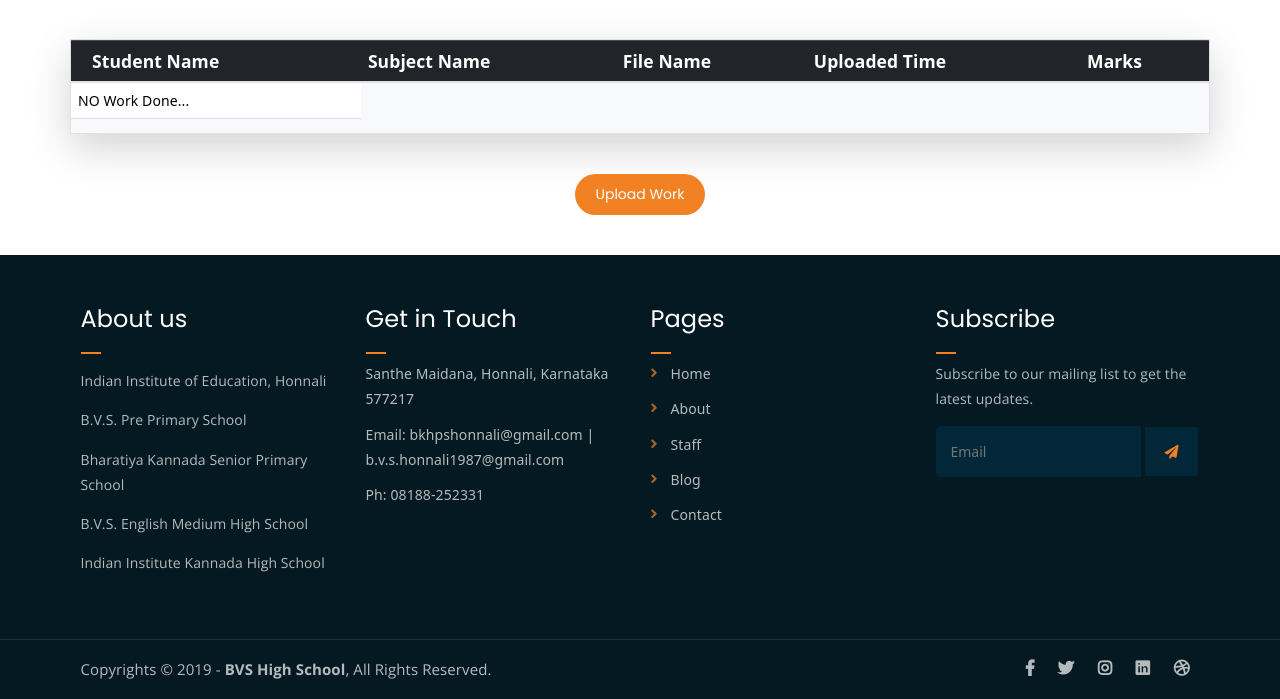
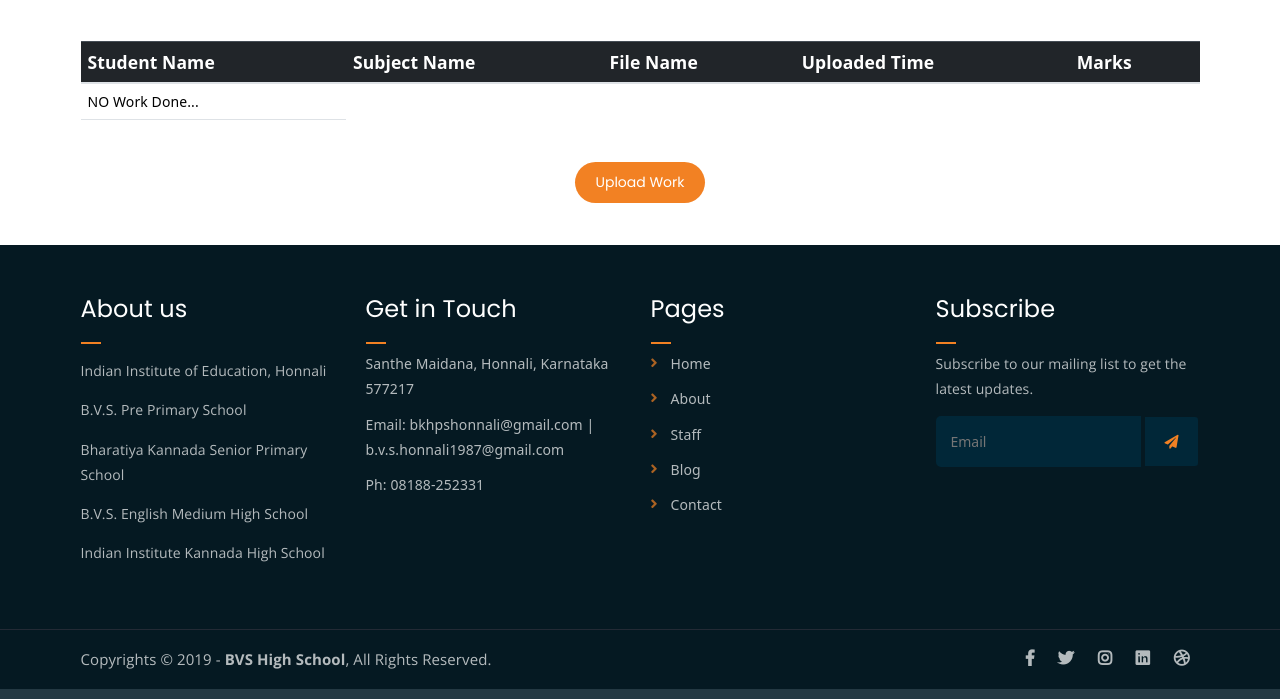
Before and after one commit to FullStackerz/bvs-school, a Django app: template templates/student_page/studentWork.html in a window 1280 px wide. Shown: the part 456-1155 px from the top of the page. Run offline with Django 5.2, Linux system fonts and the light colour scheme; the template is opened without the code that fills it, so the values that code supplies are empty; some libraries are stand-ins or nearby versions.

Commit message:
Student Work Table

```diff
--- a/templates/student_page/studentWork.html
+++ b/templates/student_page/studentWork.html
@@ -45,7 +45,7 @@
 					<div class="main-menu-wrap">
 						<!-- logo -->
 						<div class="site-logo">
-							<a href="index.html">
+							<a href="/">
 								<img width="60px" src="{% static 'assets/img/bvs school bg.png' %}" alt="school-logo">
 							</a>
 						</div>
@@ -54,11 +54,10 @@
 						<!-- menu start -->
 						<nav class="main-menu">
 							<ul>
-								<li><a href="index.html" style="text-decoration: none;">Home</a></li>
-								<li><a href="about.html" style="text-decoration: none;">About</a></li>
-								<li><a style="text-decoration: none;" href="blog.html">Blog</a></li>
-								<li><a href="contact.html" style="text-decoration: none;">Contact</a></li>
-								<li><a href="staff.html" style="text-decoration: none;">staff</a><li></li>
+								<li><a href="http://127.0.0.1:3001/student_page/{{student.Student_Name}}/" style="text-decoration: none;">Home</a></li>
+								<li class="current-list-item"><a href="http://127.0.0.1:3001/student_page/{{student.Student_Name}}/student_work" style="text-decoration: none;">My Work</a></li>
+								<li><a href="http://127.0.0.1:3001/student_page/{{student.Student_Name}}/student_profile" style="text-decoration: none;">Profile</a></li>
+								<li></li>
 							</ul>
 						</nav>
 
@@ -87,14 +86,12 @@
 	<!-- end breadcrumb section -->
 
 	<!-- latest news -->
-	<div class="latest-news" style="margin: 40px 0;">
-		<div class="container">
-			<div class="row border br shadow-lg bg-body-tertiary">
-                <table class="table table-hover">
+	<div class="latest-news mt-5 mb-5">
+		<div class="table-responsive-lg  container">
+			<table class="table">
 				<thead class="table-dark">
 					<tr class="fs-5">
-						{% comment %} <th scope="col">S.No</th> {% endcomment %}
-						<th scope="col" class="pl-4">Student Name</th>
+					  <th scope="col">Student Name</th>
 					  <th scope="col">Subject Name</th>
 					  <th scope="col">File Name</th>
 					  <th scope="col">Uploaded Time</th>
@@ -106,14 +103,14 @@
 						{% for detail in details %}
 						{% if student.Student_Name == detail.studentName %}
 							<tr>
-                                <td class="fw-bold fs-6 pl-4">{{detail.studentName}}</td>
-                                <td class="fw-bold fs-6">{{detail.subjectName}}</td>
-                                <td class="fw-bold fs-6">{{detail.fileName}}</td>
+								<td class="fw-bold fs-6 pl-4 border">{{detail.studentName}}</td>
+								<td class="fw-bold fs-6 border">{{detail.subjectName}}</td>
+								<td class="fw-bold fs-6 border">{{detail.fileName}}</td>
 								<td class="fs-6">{{detail.uploaded_at}}</td>
 								{% if detail.comment %}
-                                <td class="fw-bold fs-6" style="color:orange;">{{detail.comment}}</td>
+								<td class="fw-bold fs-6 border" style="color:orange;">{{detail.comment}}</td>
 								{% else %}
-                                <td>------</td>
+								<td class="fs-6 border">------</td>
 								{% endif %}
 							</tr>
 						{% endif %}
@@ -127,11 +124,7 @@
 			</table>
 		</div>
 
-            <div class="row">
-				<div class="container">
-					<div class="row">
-						<div class="col-lg-12 text-center">
-							<div class="pagination-wrap">
+		<div class="container mt-5 d-flex justify-content-center">
 			<button onclick="navigateTo('upload_work')"
 					style="font-family: 'Poppins', sans-serif;
 						   display: inline-block;
@@ -143,11 +136,6 @@
 				>
 				Upload Work
 			</button>
-							</div>
-						</div>
-					</div>
-				</div>
-			</div>
 		</div>
 	</div>
 	<!-- end latest news -->
@@ -181,11 +169,11 @@
 					<div class="footer-box pages">
 						<h2 class="widget-title">Pages</h2>
 						<ul>
-							<li><a href="index.html" style="text-decoration: none;">Home</a></li>
-							<li><a href="about.html" style="text-decoration: none;">About</a></li>
-							<li><a href="staff.html" style="text-decoration: none;">Staff</a></li>
-							<li><a href="blog.html" style="text-decoration: none;">Blog</a></li>
-							<li><a href="contact.html" style="text-decoration: none;">Contact</a></li>
+							<li><a href="/" style="text-decoration: none;">Home</a></li>
+							<li><a href="/about" style="text-decoration: none;">About</a></li>
+							<li><a href="/staff" style="text-decoration: none;">Staff</a></li>
+							<li><a href="/blog" style="text-decoration: none;">Blog</a></li>
+							<li><a href="/contact" style="text-decoration: none;">Contact</a></li>
 						</ul>
 					</div>
 				</div>
@@ -193,7 +181,7 @@
 					<div class="footer-box subscribe">
 						<h2 class="widget-title">Subscribe</h2>
 						<p>Subscribe to our mailing list to get the latest updates.</p>
-						<form action="index.html">
+						<form action="index">
 							<input type="email" placeholder="Email">
 							<button type="submit"><i class="fas fa-paper-plane"><a href="http://b.v.s.honnali1987@gmail.com"></a></i></button>
 						</form>
```
Lines whose indentation alone changed are shown as unchanged.
